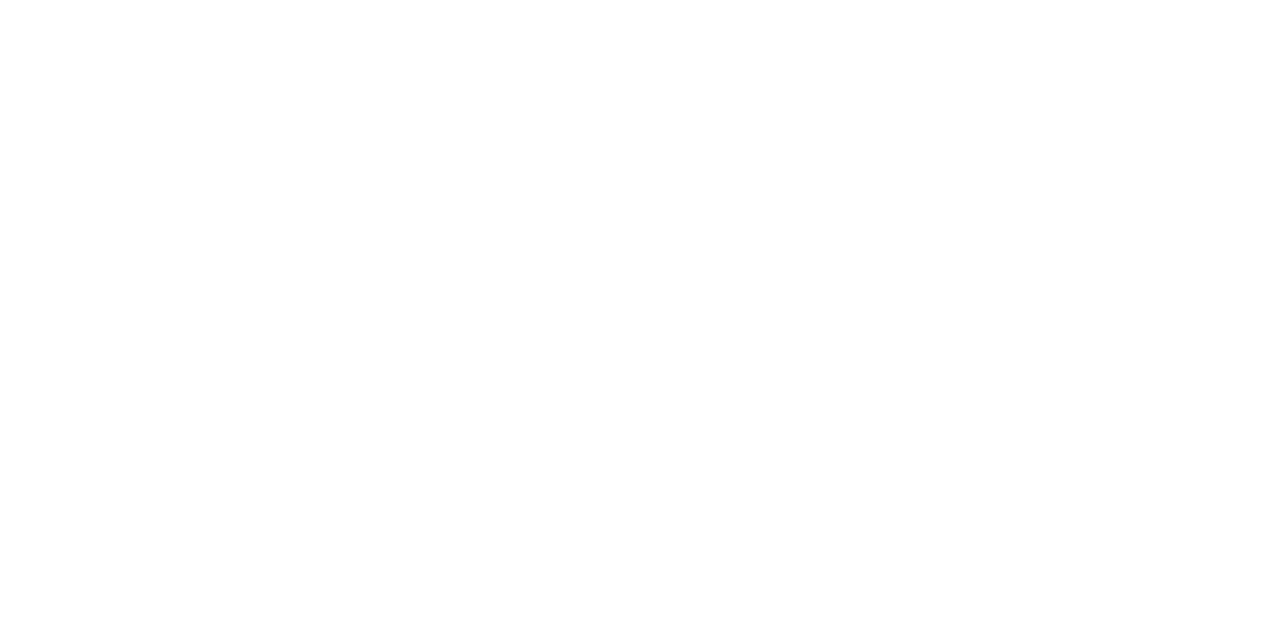
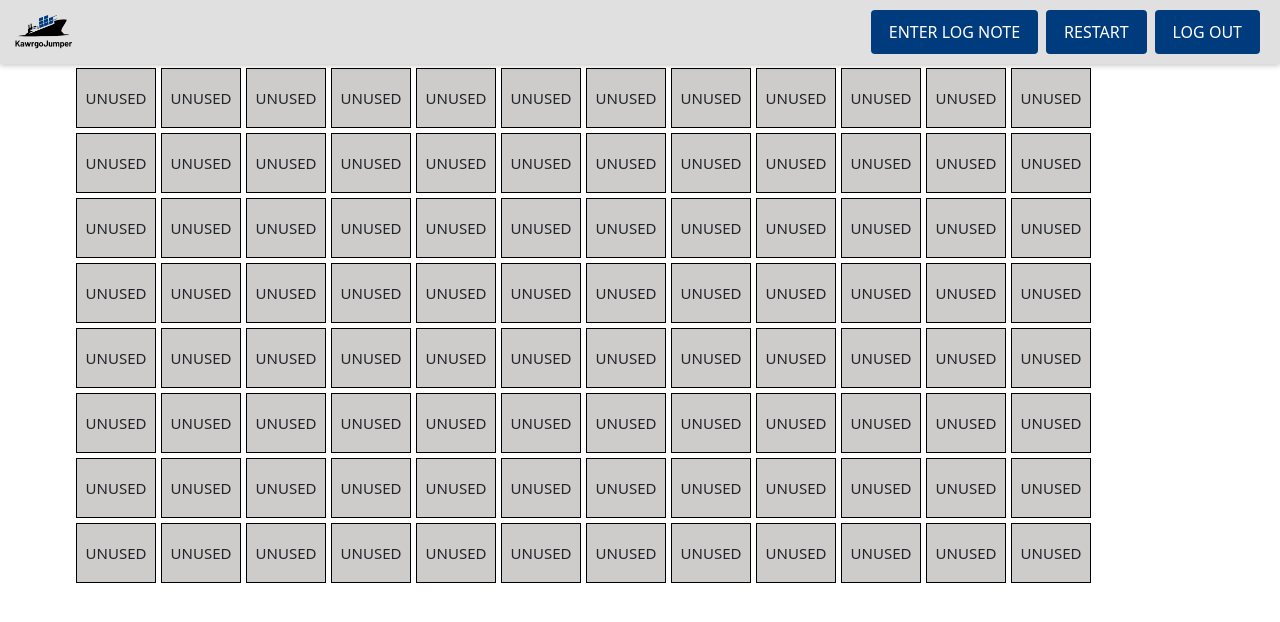
Before and after one commit to WinThant16/KawrgoJumper, a React (Create React App) app: page /select-containers in a window 1280 px wide. Before the commit this address had no page. Shown: the top 622 px of the page. Built offline with nearby package versions, Linux system fonts and the light colour scheme.

Commit message:
Added simple grid layout to display the containers

```diff
--- a/src/App.js
+++ b/src/App.js
@@ -3,6 +3,7 @@
 import Home from './pages/Home.js';
 import UploadManifest from './pages/UploadManifest.js';
 import TaskSelection from './pages/TaskSelection.js';
+import SelectContainers from './pages/SelectContainers.jsx';
 
 // import './App.css';
 
@@ -13,6 +14,7 @@
         <Route path = "/" element ={<Home />}></Route>
         <Route path = "/upload-manifest" element ={<UploadManifest />}></Route>
         <Route path = "/task-selection" element ={<TaskSelection />}></Route>
+        <Route path = "/select-containers" element ={<SelectContainers />}></Route>
       </Routes>
     </Router>
   );
--- /dev/null
+++ b/src/pages/SelectContainers.jsx
@@ -0,0 +1,29 @@
+import React from "react";
+import Navbar from "../components/Navbar";
+import "../styles/SelectContainers.css";
+
+function SelectContainers(){
+  const gridData = Array(8).fill(Array(12).fill("UNUSED"));
+
+  return (
+    <div classname = "select-containers-cont">
+      <Navbar />
+      <div className="content-container">
+        <h1>Please Select Containers to Unload</h1>
+        <div className="grid-container">
+          {gridData.map((row, rowIndex) => (
+            <div key={'row-${rowIndex}'} className="grid-row">
+              {row.map((cell, colIndex) => (
+                <div key={'cell-${rowIndex}-${colIndex}'} className="grid-cell">
+                  {cell}
+                </div>
+              ))}
+            </div>
+          ))}
+        </div>
+      </div>
+    </div>
+  );
+}
+
+export default SelectContainers;
--- a/src/pages/TaskSelection.js
+++ b/src/pages/TaskSelection.js
@@ -11,7 +11,7 @@
   // 1 is balance
   function setTask(type) {
     if (type === 0) {
-      navigate("/load-unload-selection");
+      navigate("/select-containers");
     } else if (type === 1){
       navigate("/balance");
     }else{
--- /dev/null
+++ b/src/styles/SelectContainers.css
@@ -0,0 +1,38 @@
+.select-containers-cont{
+    display: flex;
+    padding-top: 80px;
+    flex-direction: column;
+    align-items: center;
+    min-height: 100vh;
+}
+
+.content-container{
+    width: 90%;
+    text-align: center;
+}
+
+.grid-container{
+    display: grid;
+    grid-template-columns: repeat(12, 1fr);
+    gap: 5px;
+    margin: 20px auto;
+    width: 100%;
+    max-width: 1000px;
+}
+
+.grid-row{
+    display: contents;
+}
+
+.grid-cell{
+    display: flex;
+    justify-content: center;
+    align-items: center;
+    border: 1px solid black;
+    font-size: 15px;
+    background-color: rgb(206, 203, 203);
+    text-align: center;
+    height: 60px;
+    width: 80px;
+    cursor: pointer;
+}
```
